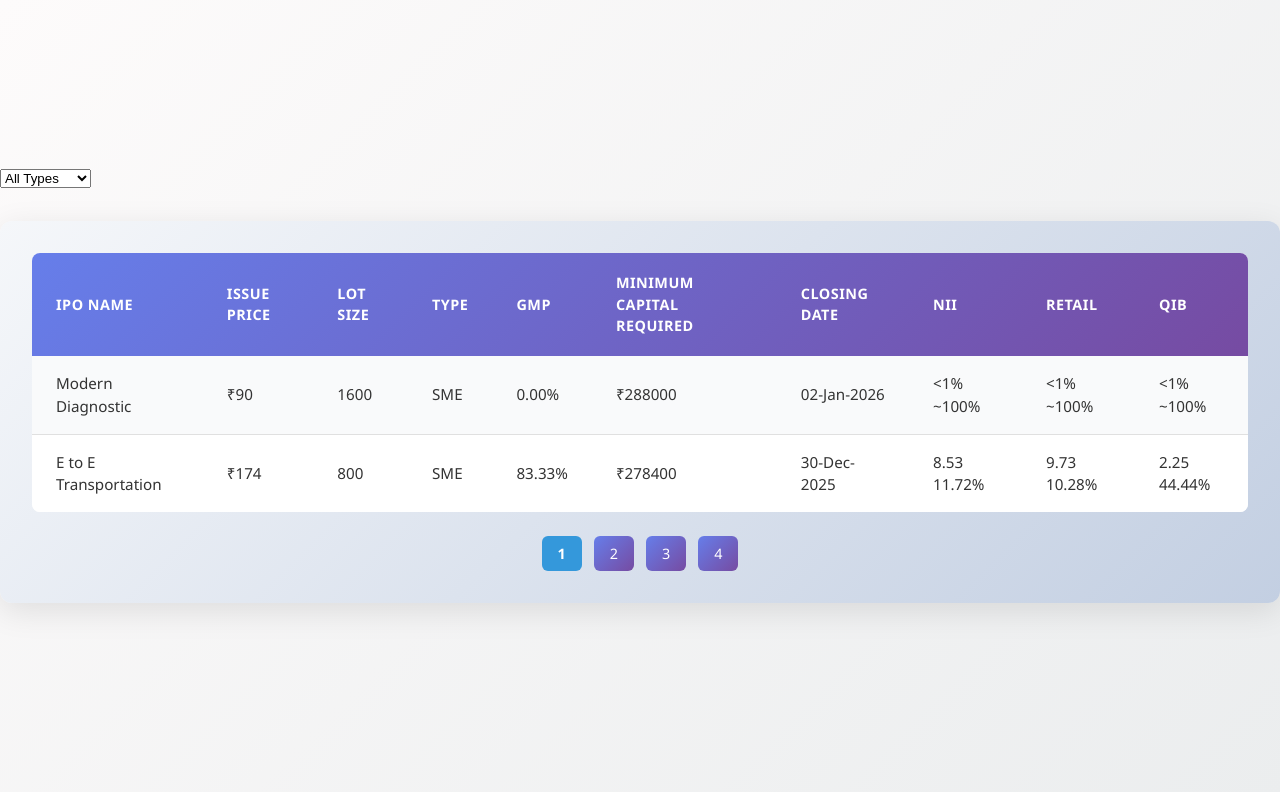
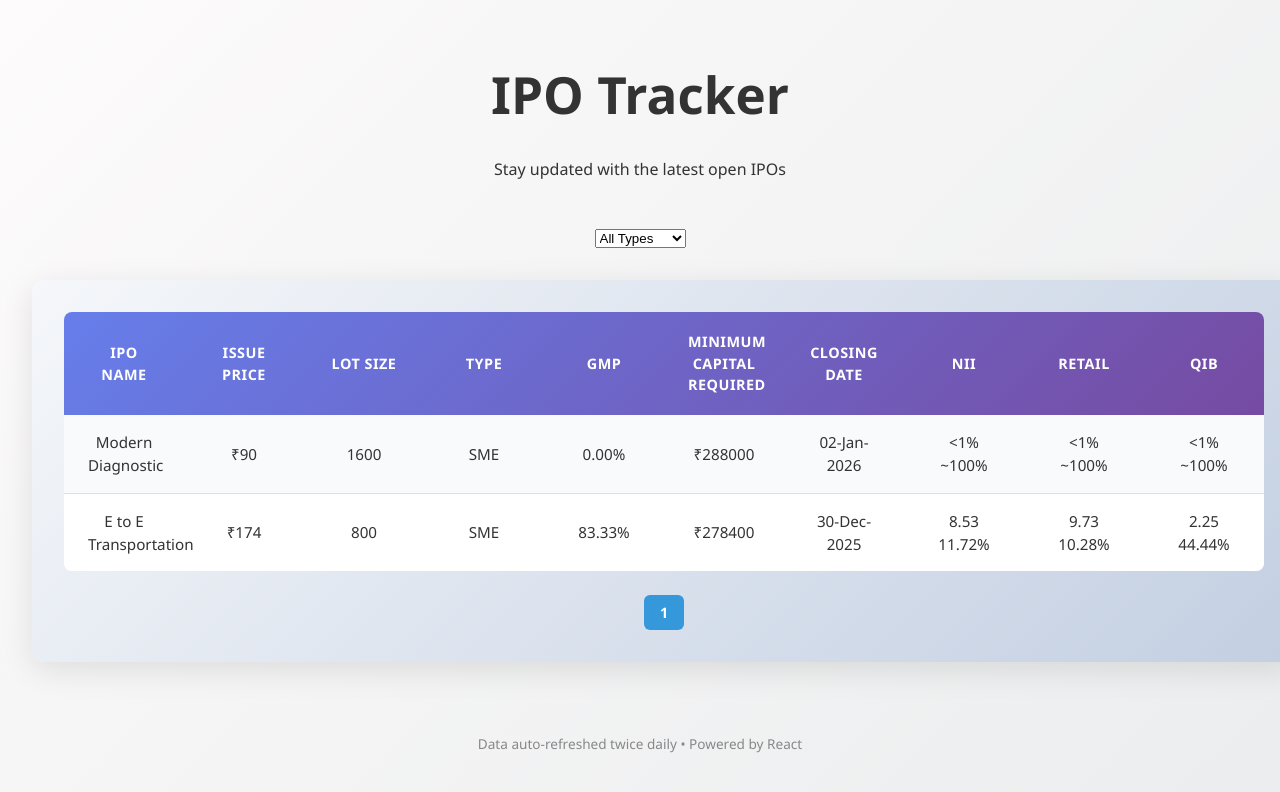
Before and after one commit to Ghost0028/IPO-Tracker, a React (Vite) app in the folder ipo_tracker/: page / in a window 1280 px wide. Shown: the top 792 px of the page. Built offline with nearby package versions, Linux system fonts and the light colour scheme.

Commit message:
Updated the CSS to make it more streamlined and fixed a previous issue with empty dataset

```diff
--- a/ipo_tracker/public/ipo_react.json
+++ b/ipo_tracker/public/ipo_react.json
@@ -22,65 +22,5 @@
         "QIB": "2.25 44.44%",
         "Retail": "9.73 10.28%",
         "Type": "SME"
-    },
-    {
-        "Close_date": "26-Dec-2025",
-        "GMP": "15.87%",
-        "Lot_size": "1000",
-        "Minimum_Capital": 252000,
-        "NII": "199.41 0.50%",
-        "Name": "Dhara Rail Projects",
-        "Price": "126",
-        "QIB": "71.30 1.40%",
-        "Retail": "97.61 1.02%",
-        "Type": "SME"
-    },
-    {
-        "Close_date": "26-Dec-2025",
-        "GMP": "1.61%",
-        "Lot_size": "600",
-        "Minimum_Capital": 223200,
-        "NII": "7.84 12.76%",
-        "Name": "Bai Kakaji Polymers",
-        "Price": "186",
-        "QIB": "7.88 12.69%",
-        "Retail": "3.53 28.33%",
-        "Type": "SME"
-    },
-    {
-        "Close_date": "26-Dec-2025",
-        "GMP": "9.23%",
-        "Lot_size": "1000",
-        "Minimum_Capital": 260000,
-        "NII": "98.00 1.02%",
-        "Name": "Apollo Techno Industries",
-        "Price": "130",
-        "QIB": "25.26 3.96%",
-        "Retail": "44.81 2.23%",
-        "Type": "SME"
-    },
-    {
-        "Close_date": "26-Dec-2025",
-        "GMP": "0.00%",
-        "Lot_size": "600",
-        "Minimum_Capital": 264000,
-        "NII": "7.00 14.29%",
-        "Name": "Nanta Tech",
-        "Price": "220",
-        "QIB": "12.98 7.70%",
-        "Retail": "2.87 34.84%",
-        "Type": "SME"
-    },
-    {
-        "Close_date": "26-Dec-2025",
-        "GMP": "0.00%",
-        "Lot_size": "600",
-        "Minimum_Capital": 286800,
-        "NII": "7.40 13.51%",
-        "Name": "Admach Systems",
-        "Price": "239",
-        "QIB": "1.55 64.52%",
-        "Retail": "3.76 26.60%",
-        "Type": "SME"
     }
 ]
--- a/ipo_tracker/src/App.css
+++ b/ipo_tracker/src/App.css
@@ -1,4 +1,3 @@
-/* Global reset */
 body, html {
   margin: 0;
   padding: 0;
@@ -8,36 +7,32 @@
   min-height: 100vh;
 }
 
-/* App wrapper */
-.App {
+/* Root mount point created by React */
+#root {
+  width: 100%;
+  min-height: 100vh;   /* ensure full viewport height */
   display: flex;
   flex-direction: column;
-  align-items: center;
-  padding: 2rem;
 }
 
-/* Page header */
+/* Main app wrapper */
+.App {
+  flex: 1;                     /* take all available space inside #root */
+  display: flex;
+  flex-direction: column;       /* stack header, table, footer */
+  align-items: center;          /* center horizontally */
+  justify-content: flex-start;  /* keep content at top */
+  text-align: center;
+  padding: 2rem;
+  box-sizing: border-box;
+}
+
 .page-header {
-  text-align: center;
   margin-bottom: 2rem;
 }
 
-.page-header h1 {
-  font-size: 2rem;
-  color: #2c3e50;
-  margin: 0;
-}
-
-.page-header p {
-  font-size: 1rem;
-  color: #666;
-  margin-top: 0.5rem;
-}
-
-/* Footer */
 .page-footer {
-  margin-top: 3rem;
-  text-align: center;
+  margin-top: auto;   /* push footer to bottom if content is short */
   font-size: 0.85rem;
   color: #888;
 }
--- a/ipo_tracker/src/App.jsx
+++ b/ipo_tracker/src/App.jsx
@@ -4,9 +4,18 @@
 function App() {
 
   return (
-    <>
-      <IpoTable/>
-    </>
+    <div className="App">
+      <header className="page-header">
+        <h1>IPO Tracker</h1>
+        <p>Stay updated with the latest open IPOs</p>
+      </header>
+
+      <IpoTable />
+
+      <footer className="page-footer">
+        <p>Data auto-refreshed twice daily • Powered by React</p>
+      </footer>
+    </div>
   )
 }
 
--- a/ipo_tracker/src/components/IpoTable.css
+++ b/ipo_tracker/src/components/IpoTable.css
@@ -1,23 +1,41 @@
-/* Container and table styling */
+/* Main wrapper for IPO section */
+.Ipo {
+  width: 100%;
+  display: flex;
+  flex-direction: column;
+  align-items: center;
+}
+
+/* Container */
 .ipo-table-container {
-
   padding: 2rem;
   background: linear-gradient(135deg, #f5f7fa 0%, #c3cfe2 100%);
   border-radius: 12px;
   box-shadow: 0 8px 32px rgba(0, 0, 0, 0.1);
-  overflow-x: auto;
-  margin: 2rem 0;
-  margin-left: auto;
-  margin-right: auto;
+  margin: 2rem auto;
+  min-height: 300px;       /* consistent height even if empty */
+  max-width: 1200px;       /* cap width on large screens */
+  width: 100%;             /* fill parent width */
+  text-align: center;
 }
 
+/* Empty state modifier */
+.ipo-table-container.is-empty {
+  display: flex;
+  align-items: center;     /* vertical centering */
+  justify-content: center; /* horizontal centering */
+}
+
+/* Table */
 .ipo-table {
-  width: 100%;
+  width: 100%;             /* fill container width */
+  table-layout: fixed;     /* prevents overflow from wide columns */
   border-collapse: collapse;
   font-family: 'Segoe UI', Tahoma, Geneva, Verdana, sans-serif;
   background: white;
   border-radius: 8px;
   overflow: hidden;
+  margin: 0 auto;
 }
 
 /* Table header */
@@ -33,6 +51,7 @@
   letter-spacing: 0.5px;
   text-transform: uppercase;
   font-size: 0.9rem;
+  text-align: center;
 }
 
 /* Table body */
@@ -56,9 +75,10 @@
   padding: 1rem 1.5rem;
   color: #333;
   font-size: 0.95rem;
+  text-align: center;
 }
 
-/* Alternate row colors for better readability */
+/* Alternate row colors */
 .ipo-table tbody tr:nth-child(odd) {
   background-color: #f9fafb;
 }
@@ -77,39 +97,37 @@
   .ipo-table thead th {
     padding: 0.8rem 0.5rem;
     font-size: 0.75rem;
+    text-align: center;
   }
 
   .ipo-table td {
     padding: 0.8rem 0.5rem;
     font-size: 0.85rem;
   }
-
-  .ipo-table-container {
-    overflow-x: auto;
-  }
 }
 
-
-
+/* Data cells highlight */
 .ipo-data {
   color: #ef4444;
   font-weight: 500;
+  text-align: center;
 }
 
-/* Loading and empty state */
+/* Empty state */
 .ipo-empty-state {
   text-align: center;
   padding: 3rem 1rem;
   color: #999;
   font-size: 1.1rem;
+  font-style: italic;
 }
-/* 🔹 Pagination container */
+
+/* Pagination */
 .pagination {
   margin-top: 1.5rem;
   text-align: center;
 }
 
-/* 🔹 Pagination buttons */
 .pagination button {
   margin: 0 6px;
   padding: 0.5rem 1rem;
@@ -127,17 +145,28 @@
   transform: translateY(-2px);
 }
 
-/* 🔹 Active page button */
 .pagination button.active {
   background: #3498db;
   font-weight: 600;
 }
 
-/* 🔹 Refined empty state (already exists, but extend for filter case) */
-.ipo-empty-state {
-  text-align: center;
-  padding: 3rem 1rem;
-  color: #999;
-  font-size: 1.1rem;
-  font-style: italic;
+/* Filter bar */
+.filter-bar {
+  display: flex;
+  justify-content: center;   /* center dropdown */
+  margin-bottom: 1rem;
 }
+
+.filter-bar select {
+  padding: 0.5rem 1rem;
+  border-radius: 6px;
+  border: 1px solid #ccc;
+  font-size: 0.9rem;
+  background: #fff;
+  cursor: pointer;
+  transition: border-color 0.2s ease;
+}
+
+.filter-bar select:hover {
+  border-color: #667eea;
+}
--- a/ipo_tracker/src/components/IpoTable.jsx
+++ b/ipo_tracker/src/components/IpoTable.jsx
@@ -6,7 +6,7 @@
   const [loading, setLoading] = useState(true);
   const [filterType,setFilterType]=useState("ALL")
   const [currentPage,setCurrentPage]=useState(1);
-  const rowsPerPage=2;
+  const rowsPerPage=4;
 
   useEffect(() => {
     fetch('/ipo_react.json')
@@ -34,7 +34,7 @@
   const totalPages = Math.ceil(filtered_data.length / rowsPerPage);
 
   return (
-    <div>
+    <div className='Ipo'>
     <select onChange={(e)=> {
       setFilterType(e.target.value)
       setCurrentPage(1)
@@ -44,7 +44,7 @@
        <option value="SME">SME</option>
     </select>
 
-    <div className="ipo-table-container">
+    <div className="ipo-table-container ${currentRows.length === 0 ? 'is-empty' : ''}">
       {currentRows.length === 0 ? (
         <div className="ipo-empty-state">No IPO data available in {filterType} category </div>
       ) : (
@@ -82,7 +82,7 @@
         </table>
 
       )}
-    <div className="pagination">
+      {currentRows.length >0 && (<div className="pagination">
         {Array.from({ length: totalPages }, (_, i) => (
             <button key={i} onClick={() => setCurrentPage(i + 1)}
               className={currentPage === i + 1 ? "active" : ""}
@@ -91,6 +91,7 @@
             </button>
         ))}
     </div>
+      )}
     </div>
     </div>
   );
```
Also changed, not shown: 2 other files (tests, documents, lock files or other folders).
